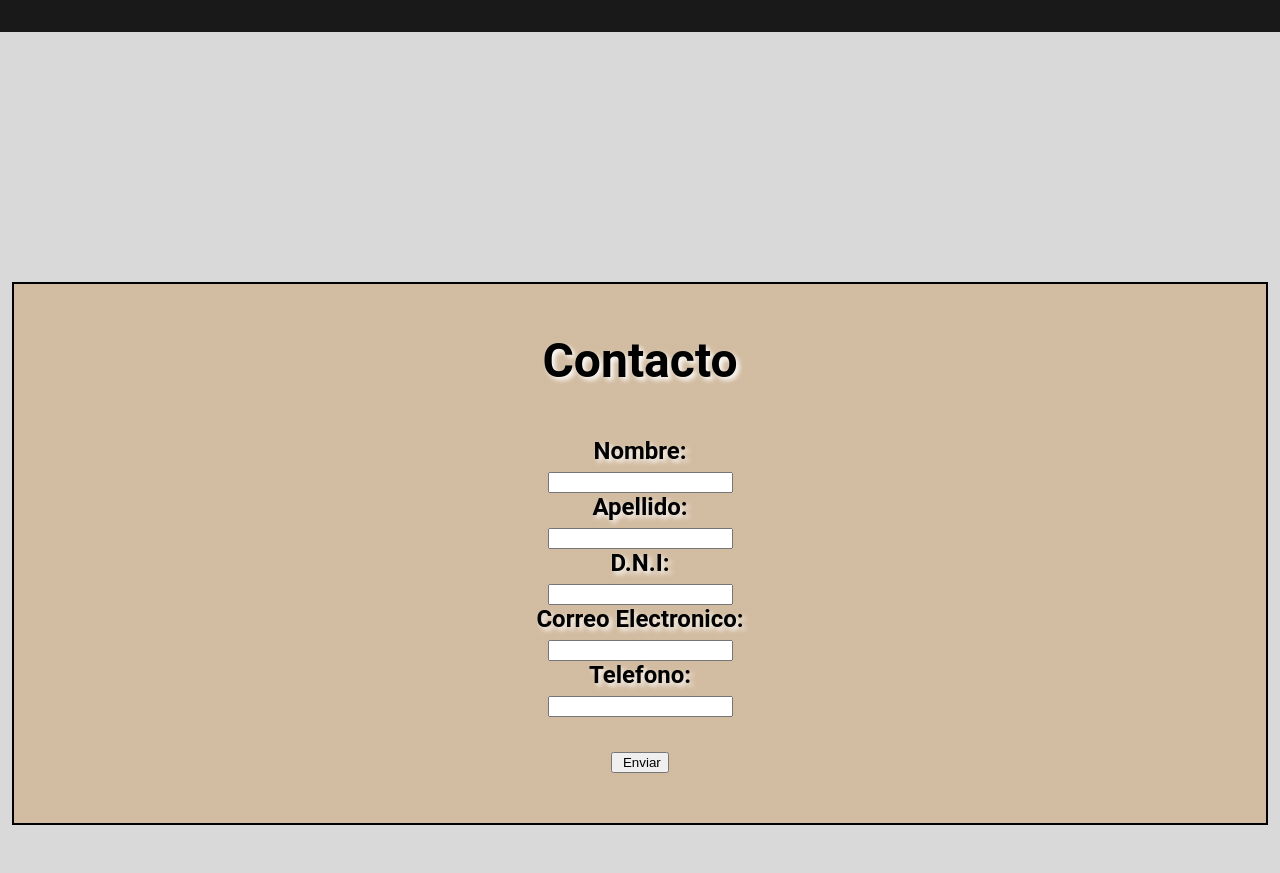
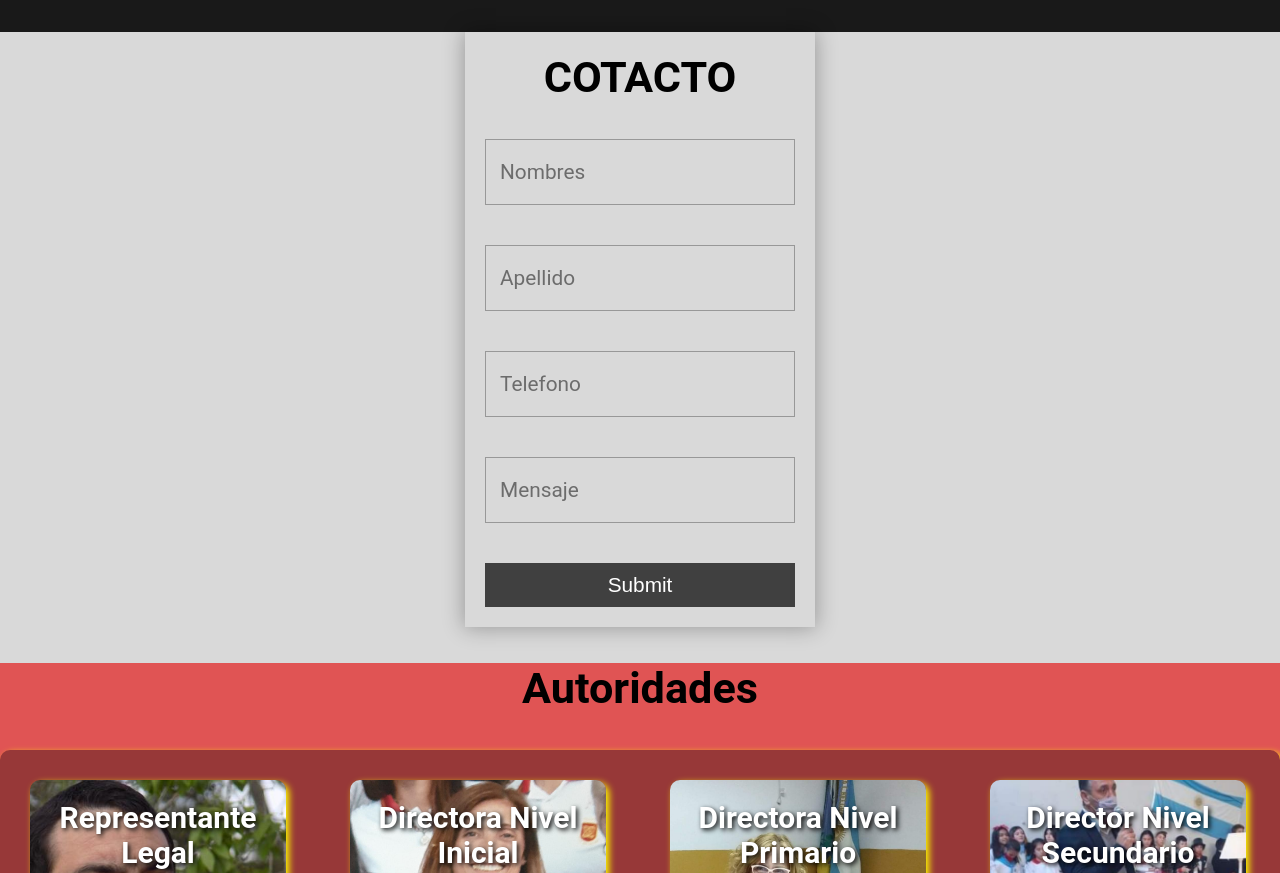
Before and after one commit to marixxa/TRABAJO-FINAL, a plain HTML site: page index.html in a window 1280 px wide. Shown: the part 2880-3753 px from the top of the page. Drawn offline with Linux system fonts and the light colour scheme.

Commit message:
formulario con java

```diff
--- a/css/style.css
+++ b/css/style.css
@@ -185,29 +185,69 @@ background-image:url(../imagenes/frentesecundaria.jpeg);
 
 }
 
-#caracteristicas .container{
+/*#caracteristicas .container{
     text-align: center;
     padding: 250px 12px;
 
+}*/
+
+
+.formulario{
+    width: 350px;
+    max-width: 100%;
+    margin: auto;
+    padding: 20px;
+    box-shadow: 0 0 20px 1px rgba(0,0,0,0.3);
+    position: relative;
 }
-.box-form{
-    background-color: bisque;
-    border: 2px solid black;
-    background-image:linear-gradient(
-        0deg,
-    rgba(0, 0, 0, 0.178),
-    rgba(0,0,0,0.178)
-    )
-    ,url(..//imagenes/logoescuela.jpg);
-    background-position: center center;
-    background-size: cover;
-    font-weight: bold;
-    font-size: 1.5em;
-    text-shadow: 3px 3px 5px white;
+
+.titulo-form{
+    text-align: center;
+    margin-top: 0;
+    color:black
+}
+.form-input, .form-label, .form-submit{
+display: block;
+width: 100%;
+font-size: 1.3em;
+
 
 }
-.boton{
-    margin-bottom: 50px;
+.form-label{
+    padding-left: 15px;
+    color: rgba(0, 0, 0, 0.5);
+    transition: all 0.3s;
+    position: absolute;
+    z-index: -20;
+    margin-top: -85px
+
+
+}
+
+.form-input{
+    padding: 20px;
+    border: 1px solid rgba(0,0,0,0.3);
+    margin-bottom: 40px;
+    background: transparent;
+}
+.form-input:focus{
+    outline: 1px solid rgba(0, 0, 0, 0.7);
+
+
+}
+.form-input:focus + .form-label{
+margin-top: -135px;
+}
+
+.form-submit{
+    background: rgba(0, 0, 0, 0.7);
+    color: white;
+    padding: 10px 20px;
+    cursor: pointer;
+    border: none;
+}
+.fijar {
+    margin-top: -135px;
 }
 
 
--- a/css/stylejardin.css
+++ b/css/stylejardin.css
@@ -14,13 +14,10 @@ body{
 #nuestra-historia{
     background-color: rgba(169, 169, 169, 0.514);
 }
-li{
-
-}
 
 .contenedor{
    /* height: 120px; */
-    background-color:rgba(236, 16, 16, 0.836);;
+    background-color:rgba(236, 16, 16, 0.836);
     display: grid;
     flex-direction:column ;
     align-items: center;
--- a/css/stylesecundaria.css
+++ b/css/stylesecundaria.css
@@ -1,60 +1,31 @@
-.contenedor{
-    height: 120px;
-    background-color: rgb(88, 85, 85);
-    display: grid;
-    grid-template-columns: 1fr 1fr 1fr 1fr 1fr 1fr;
-    grid-template-rows: 120px 500px 100px
+*{
+    box-sizing: border-box;
+    padding: 0;
+    margin: 0
+   }
+   main{
+    margin: auto;
+    overflow:auto;
 
 }
-.container{
-    max-width: 1400px;
-    margin: 0;
+body{
+    background-color: rgba(169, 169, 169, 0.514);
+}
+#nuestra-historia{
+    background-color: rgba(169, 169, 169, 0.514);
 }
 
-.logo1{
-grid-column: 1/2;
-border: 2px solid black;
-width: 120px;
-height: 120px;
-margin: 0;
-padding: 0;
-}
+.contenedor{
+    display: grid;
 
-.logo2{
-grid-column: 6/7;
-border: 2px solid black;
-width: 120px;
-height: 120px;
-}
-
-
-.titulo{
-    grid-column: 2/6;
+    grid-template-columns: 80px 1fr 80px;
+    background-color:rgba(236, 16, 16, 0.836);
     text-align: center;
-    background-color: red;
-    margin: 0;
-    width: auto;
-}
-.box2{
-    background-color: beige;
-    display: grid;
-    grid-template-columns: 1fr 1fr 1fr;
-    border: 2px solid black;
-}
-main{
-
-    grid-column: 2/4;
-    border: 2px solid black;
+    align-items: center;
+    text-shadow: 2px 2px 5px rgba(255, 255, 0, 0.39);
+    justify-content: space-between;
 
 }
-.formulario{
-    height: 500px;
-    grid-column: 1/2;
-    border: 2px solid black;
+#nuestra-historia{
+    display: grid;
 }
-.box3{
-    background-color: brown;
-    display: grid;
-    grid-template-columns: 1fr;
-    border: 2px solid black;
-}
--- /dev/null
+++ b/form.js
@@ -0,0 +1,12 @@
+var inputs = document.getElementsByClassName('form-input');
+for (var i=0; i < inputs.length; i++){
+    inputs[i].addEventListener('keyup', function(){
+        if(this.value.length>=1){
+            this.nextElementSibling.classList.add('fijar');
+
+        }else{
+            this.nextElementSibling.classList.remove('fijar');
+        }
+    });
+}
+/*obtengo todos los elementgos de los input, recorro la misma cantidad de veces que se obtuvo por elemento, escucho el evento cuando suelto una tecla,evaluo si el valor del input en >= 1 selecciona el sig elemento y agrego la clase fijar, que hace que se vaya arriba.*/
--- a/index.html
+++ b/index.html
@@ -63,7 +63,7 @@
                 <div class="carta">
                     <h3> SECUNDARIA</h3>
                     <p>
-                       Fundado en 1992 se completa de esta manera los 3 niveles educativos del Club Belgrano. Funcionando en el predio del mismo Club, situado en calle Pellegrini 476, con ingreso, tras la ultima obra, por calle Roca.
+                       Fundado en 2000 se completa de esta manera los 3 niveles educativos del Club Belgrano. Funcionando en el predio del mismo Club, situado en calle Pellegrini 476, con ingreso, tras la ultima obra, por calle Roca.
                     </p>
                     <a href="secundaria.html" target="_blank"> +Info  </a>
 
@@ -72,20 +72,23 @@
             </div>
         </div>
     </section>
-    <section id="caracteristicas">
+    <section id="contacto">
         <aside>
-        <div class="container">
-            <form class="box-form">
-                <h3 font-family="courier"> Contacto </h3>
-                 Nombre: <br> <input type="text" maxlength="20" name="nombre"> <br>
-                 Apellido: <br> <input type="text" maxlength=" 30" name=" apellido"> <br>
+        <div class="box-form">
 
-                 D.N.I: <br> <input type = "text" maxlength="8" name = "dni"> <br>
+            <form action="" class="formulario">
+                <h2 class="titulo-form">COTACTO </h2>
+                <input type="text" class="form-input">
+                <label for="" class="form-label"> Nombres </label>
+                <input type="text" class="form-input">
+                <label for="" class="form-label"> Apellido </label>
+                <input type="text" class="form-input">
+                <label for="" class="form-label"> Telefono </label>
+                <input type="text" class="form-input">
+                <label for="" class="form-label"> Mensaje </label>
+                <input type="submit" class="form-submit">
 
-                 Correo Electronico: <br> <input type ="email" name = "email"> <br>
-                 Telefono: <br> <input type ="tel" maxlength=" 11"> <br>
-                 <br>
-                 <input type="submit" value=" Enviar" class= "boton">
+            <script src="form.js"></script>
             </form>
         </div>
     </aside>
```
Also changed, not shown: secundaria.html (+1 -1 lines).
